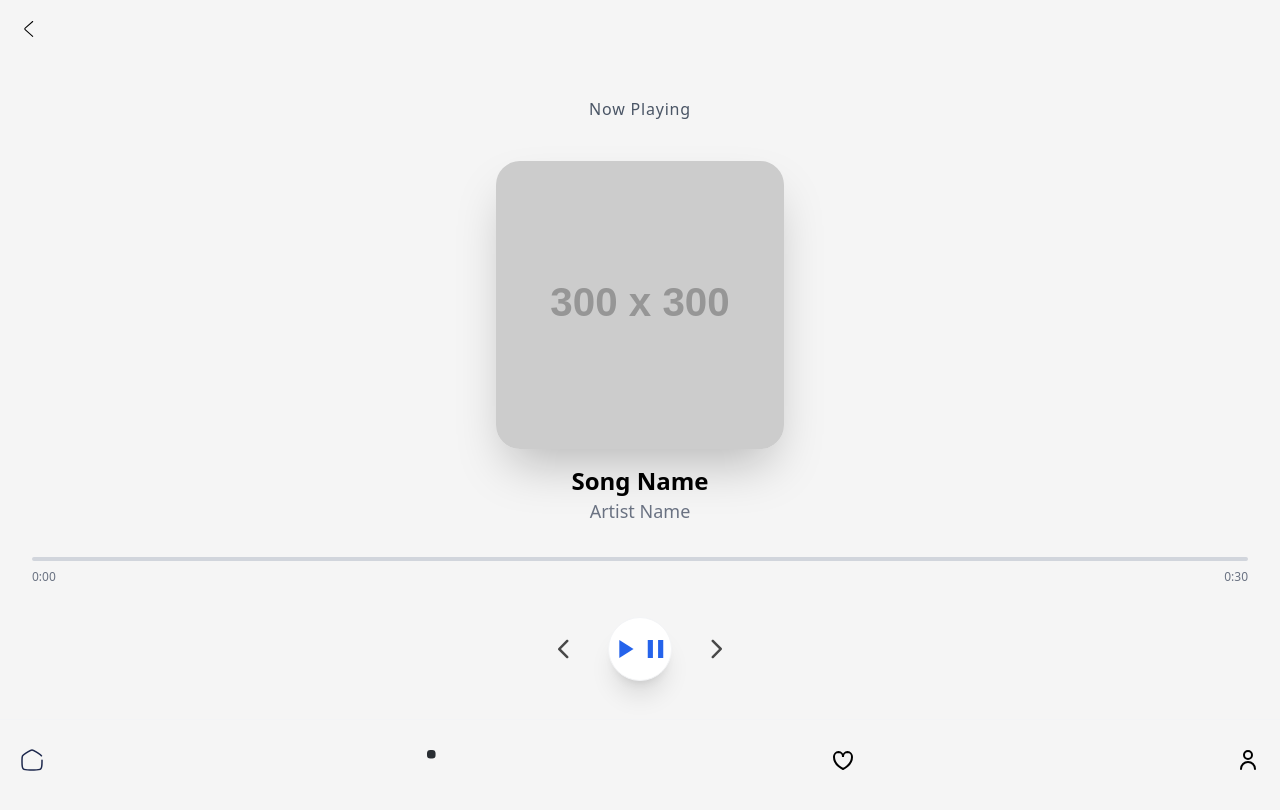
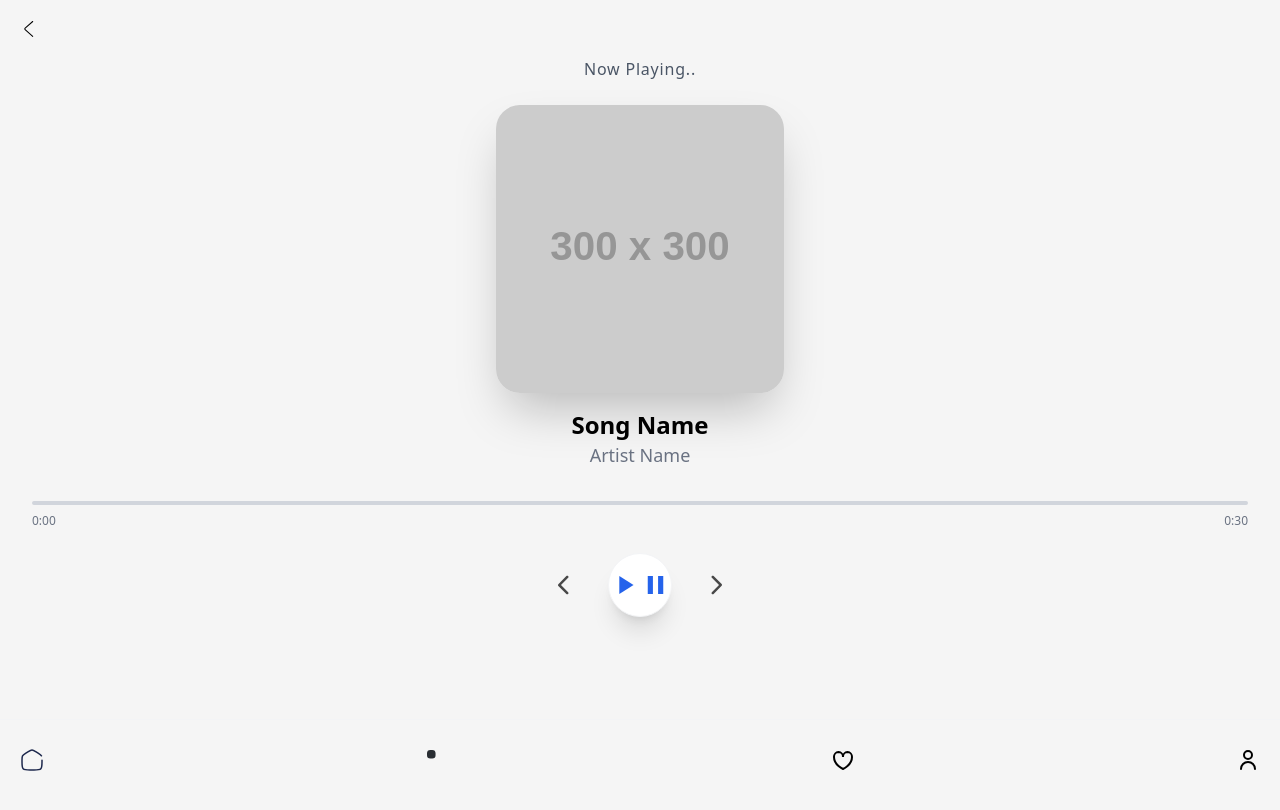
Before and after one commit to AbhayDeveloperr/spotify, a website: page single-song.html in a window 1280 px wide. Drawn offline with Linux system fonts and the light colour scheme; placeholder pictures from the web are drawn by us.

Commit message:
Removing Extra PAdding from single-song

```diff
--- a/single-song.html
+++ b/single-song.html
@@ -13,8 +13,8 @@
         <svg onclick="window.history.back()" width="25px" height="25px" viewBox="0 0 1024 1024" fill="#000000" class="icon cursor-pointer m-4" version="1.1" xmlns="http://www.w3.org/2000/svg">
             <path d="M669.6 849.6c8.8 8 22.4 7.2 30.4-1.6s7.2-22.4-1.6-30.4l-309.6-280c-8-7.2-8-17.6 0-24.8l309.6-270.4c8.8-8 9.6-21.6 2.4-30.4-8-8.8-21.6-9.6-30.4-2.4L360.8 480.8c-27.2 24-28 64-0.8 88.8l309.6 280z" fill="" />
         </svg>
-        <div class="flex justify-center py-10 text-gray-600 tracking-wider">
-            <p>Now Playing</p>
+        <div class="flex justify-center pb-6 text-gray-600 tracking-wider">
+            <p>Now Playing..</p>
         </div>
         <div class="flex justify-center">
             <img id="song-artwork" src="https://placehold.co/300x300" class="rounded-3xl shadow-2xl w-72 h-72 object-cover" alt="">
@@ -36,7 +36,7 @@
         </div>
     </div>
 
-    <div class="flex justify-center py-8 gap-8 items-center">
+    <div class="flex justify-center py-6 gap-8 items-center">
         <!-- Previous Button -->
         <svg width="30px" height="30px" viewBox="0 0 24 24" fill="none" class="cursor-pointer opacity-70 hover:opacity-100 transition-opacity">
             <path d="M18.4142 6C18.1581 6 17.9125 6.10184 17.7314 6.2829L12 12.0143L6.26863 6.2829C6.08754 6.10184 5.84191 6 5.58579 6C5.0335 6 4.58579 6.44772 4.58579 7C4.58579 7.26522 4.69114 7.51957 4.87868 7.70711L11.3071 14.1355C11.6976 14.526 12.3308 14.526 12.7213 14.1355L19.1497 7.70711C19.3373 7.51957 19.4426 7.26522 19.4426 7C19.4426 6.44772 18.9949 6 18.4142 6Z" fill="currentColor" transform="rotate(90 12 12)"/>
@@ -96,6 +96,7 @@
         const container = document.getElementById('progress-container');
         const currentTimeEl = document.getElementById('current-time');
         const durationEl = document.getElementById('duration');
+        const playingGif = document.getElementById('playing-gif');
 
         // Load song
         async function loadSong(id) {
@@ -122,7 +123,6 @@
                 audio.play();
                 playIcon.style.display = 'none';
                 pauseIcon.style.display = 'inline';
-
             }
         });
         pauseIcon.addEventListener('click',()=>{
```
Also changed, not shown: index.html (+1 -1 lines), src/css/output.css.
